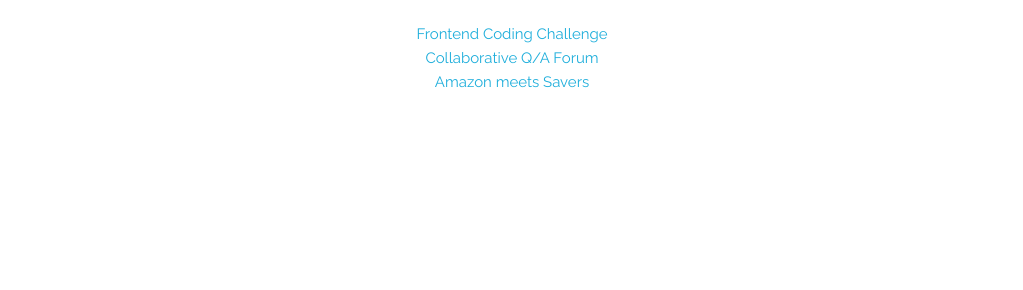
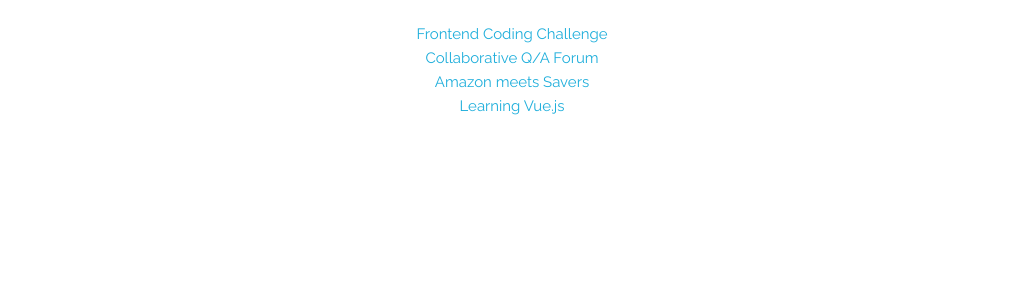
Before and after one commit to edPratt/edpratt.github.io, a Jekyll site: the page built from index.html, in a window 1280 px wide. Shown: the part 439-729 px from the top of the page, without its empty margins (128-1151 px from the left). Built offline with Jekyll 4.4.1, drawn with Linux system fonts in a browser that asks for light colours.

Commit message:
Update index.html

```diff
--- a/index.html
+++ b/index.html
@@ -29,6 +29,9 @@ layout: page
         <div>
             <a href="https://lasthand.herokuapp.com/">Amazon meets Savers</a>
         </div>
+        <div>
+            <a href="https://edpratt.github.io/vuedis/">Learning Vue.js</a>
+        </div>
   </div>
 
 
```
